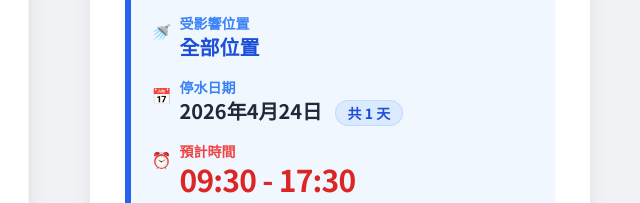
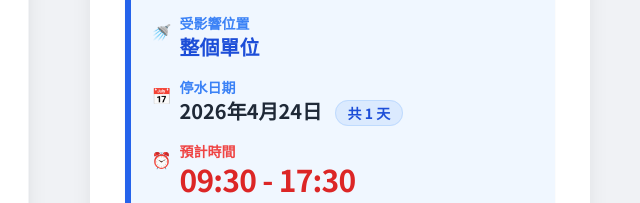
Before and after one commit to yuexiugarden-commits/YX_WaterStoppageNotice, a plain HTML site: page index.html in a window 1280 px wide. Shown: the part 486-689 px from the top of the page, 596-1236 px from the left. Drawn offline with nearby package versions, Linux system fonts and the light colour scheme.

Commit message:
Update index.html

```diff
--- a/index.html
+++ b/index.html
@@ -81,7 +81,7 @@
                     <label class="block text-sm font-bold text-gray-700 mb-3">受影響位置</label>
                     <div class="grid grid-cols-2 sm:grid-cols-4 gap-3">
                         <label class="flex items-center justify-center p-2 border rounded-lg cursor-pointer hover:border-blue-500 transition">
-                            <input type="radio" name="location" value="全部位置" checked class="h-4 w-4 text-blue-600" onchange="updatePreview()">
+                            <input type="radio" name="location" value="整個單位" checked class="h-4 w-4 text-blue-600" onchange="updatePreview()">
                             <span class="ml-2 text-sm text-gray-600">全部</span>
                         </label>
                         <label class="flex items-center justify-center p-2 border rounded-lg cursor-pointer hover:border-blue-500 transition">
@@ -177,7 +177,7 @@
                                 <span class="text-blue-600 font-bold mr-2 mt-1">🚿</span>
                                 <div>
                                     <p class="text-sm text-blue-500 font-bold uppercase">受影響位置</p>
-                                    <p id="p-location" class="text-xl font-bold text-blue-700">全部位置</p>
+                                    <p id="p-location" class="text-xl font-bold text-blue-700">整個單位</p>
                                 </div>
                             </div>
                             <div class="flex items-start">
```
